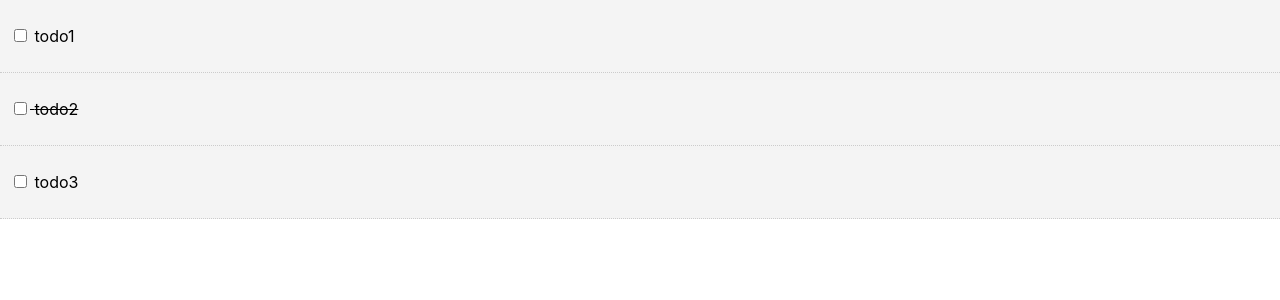
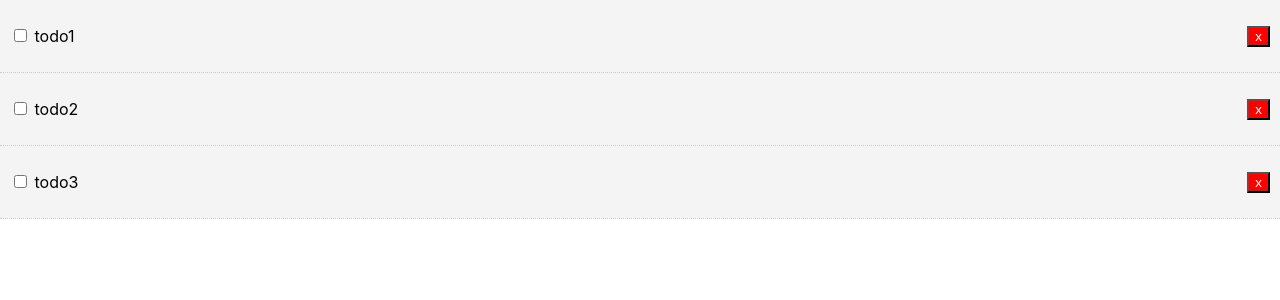
Before and after one commit to imciflam/react-todo, a React (Create React App) app: page / in a window 1280 px wide. Shown: the top 300 px of the page. Built offline with nearby package versions, Linux system fonts and the light colour scheme.

Commit message:
delete/filter

```diff
--- a/src/App.js
+++ b/src/App.js
@@ -13,7 +13,7 @@
       {
         id: '2',
         title: 'todo2',
-        completed: true
+        completed: false
       },
       {
         id: '3',
@@ -32,11 +32,17 @@
       return todo;
     })});//if mached, update
   }
+  //delete todo
+delTodo = (id)=>{
+  //console.log(id);
+  this.setState({todos:[...this.state.todos.filter(todo=>todo.id!==id)]})
+}
+
   render() {
-    console.log(this.state.todos);
+    //console.log(this.state.todos);
     return (
       <div className="App">
-        <Todos todos = {this.state.todos} markComplete={this.markComplete} />
+        <Todos todos = {this.state.todos} markComplete={this.markComplete} delTodo = {this.delTodo}/>
       </div>//slipping props into Todos
     );
   }
--- a/src/components/TodoItem.js
+++ b/src/components/TodoItem.js
@@ -20,9 +20,11 @@
         <div style={this.getStyle()}>
         <p>
         <input type="checkbox" onChange={this.props.markComplete.bind(this, id)}/>{ ' '}
-        {this.props.todo.title}</p>
+        {this.props.todo.title}
+        <button onClick={this.props.delTodo.bind(this,id)} style = {btnStyle}>x</button>
+        </p>
       </div>
-    )
+    )//equals to title
   }
 }
 
@@ -35,4 +37,11 @@
 {
     backgroundColor: '#f4f4f4'
 }
+
+const btnStyle = {
+  background: '#ff0000',
+  color:'#ffffff',
+  cursor:'pointer',
+  float:'right'
+}
 export default TodoItem
--- a/src/components/Todos.js
+++ b/src/components/Todos.js
@@ -4,10 +4,10 @@
 
 class Todos extends Component {
   render() {
-      console.log(this.props.todos);//props of todo
+     // console.log(this.props.todos);//props of todo
     return this.props.todos.map((todo) =>
     (
-        <TodoItem key={todo.id} todo ={todo} markComplete = {this.props.markComplete}/>//unique key props
+        <TodoItem key={todo.id} todo ={todo} markComplete = {this.props.markComplete} delTodo={this.props.delTodo}/>//unique key props
     )
     );
   }
```
Also changed, not shown: src/components/layout/Header.js (added, +9 -0 lines).
